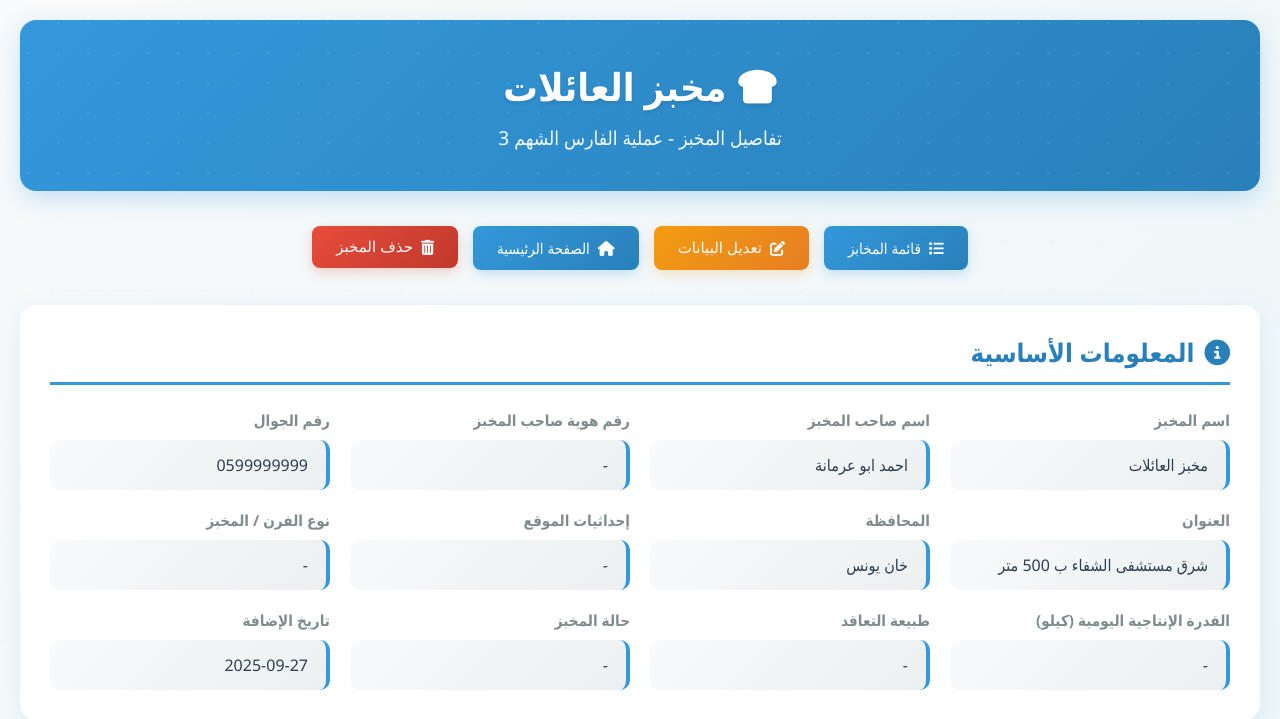
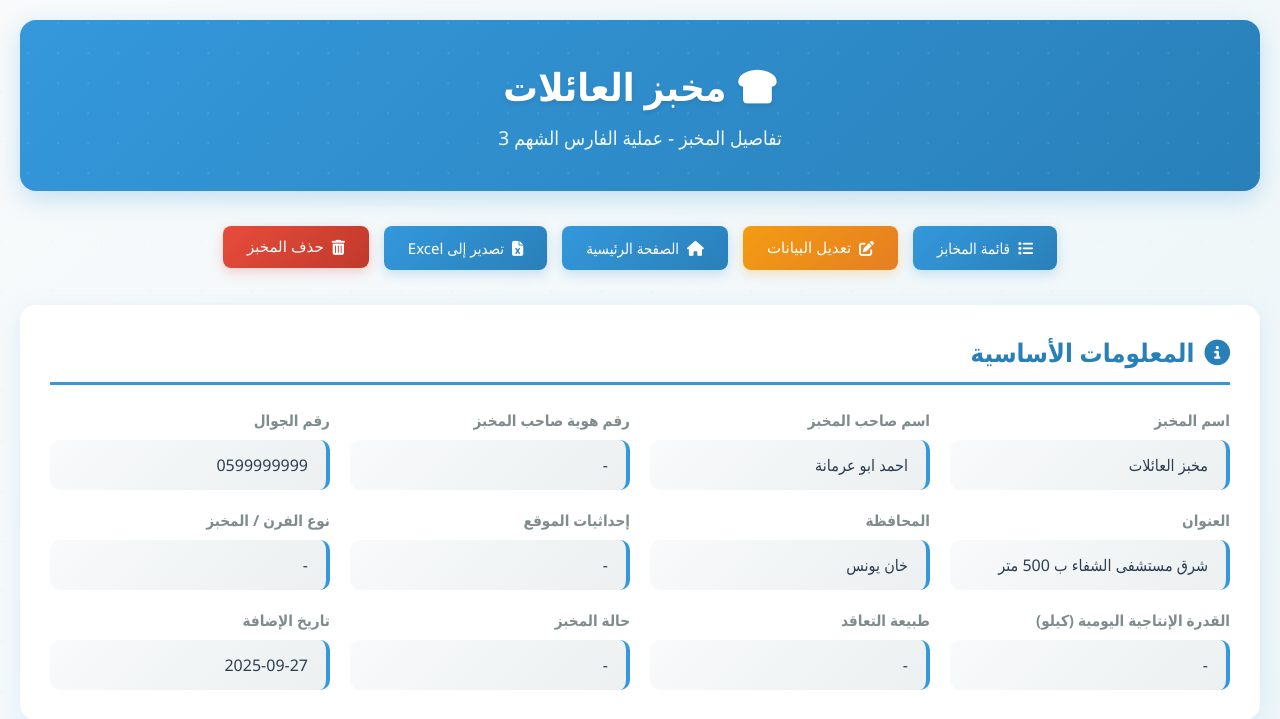
Before and after one commit to ahmed-abuarmana/Farisshahim, a Django app: page /makhabez/1/ in a window 1280 px wide. Shown: the top 719 px of the page. Run offline with Django 5.2, Linux system fonts and the light colour scheme; a user stored in the database is signed in; data comes from the database, SQL or seed files in the repository.

Commit message:
Add files via upload

```diff
--- a/manegementdata/templates/makhabez_detail.html
+++ b/manegementdata/templates/makhabez_detail.html
@@ -664,6 +664,11 @@
                 الصفحة الرئيسية
             </a>
 
+            <a href="{% url 'export_makhbaz_excel' makhbaz.id %}" class="nav-btn">
+                <i class="fas fa-file-excel"></i>
+                تصدير إلى Excel
+            </a>
+
             <!-- Delete Button -->
             <form action="{% url 'delete_makhbaz' makhbaz.id %}" method="POST" style="display:inline;" onsubmit="return confirm('هل أنت متأكد أنك تريد حذف هذا المخبز؟ سيتم حذف جميع التسليمات المرتبطة به.')">
                 {% csrf_token %}
```
